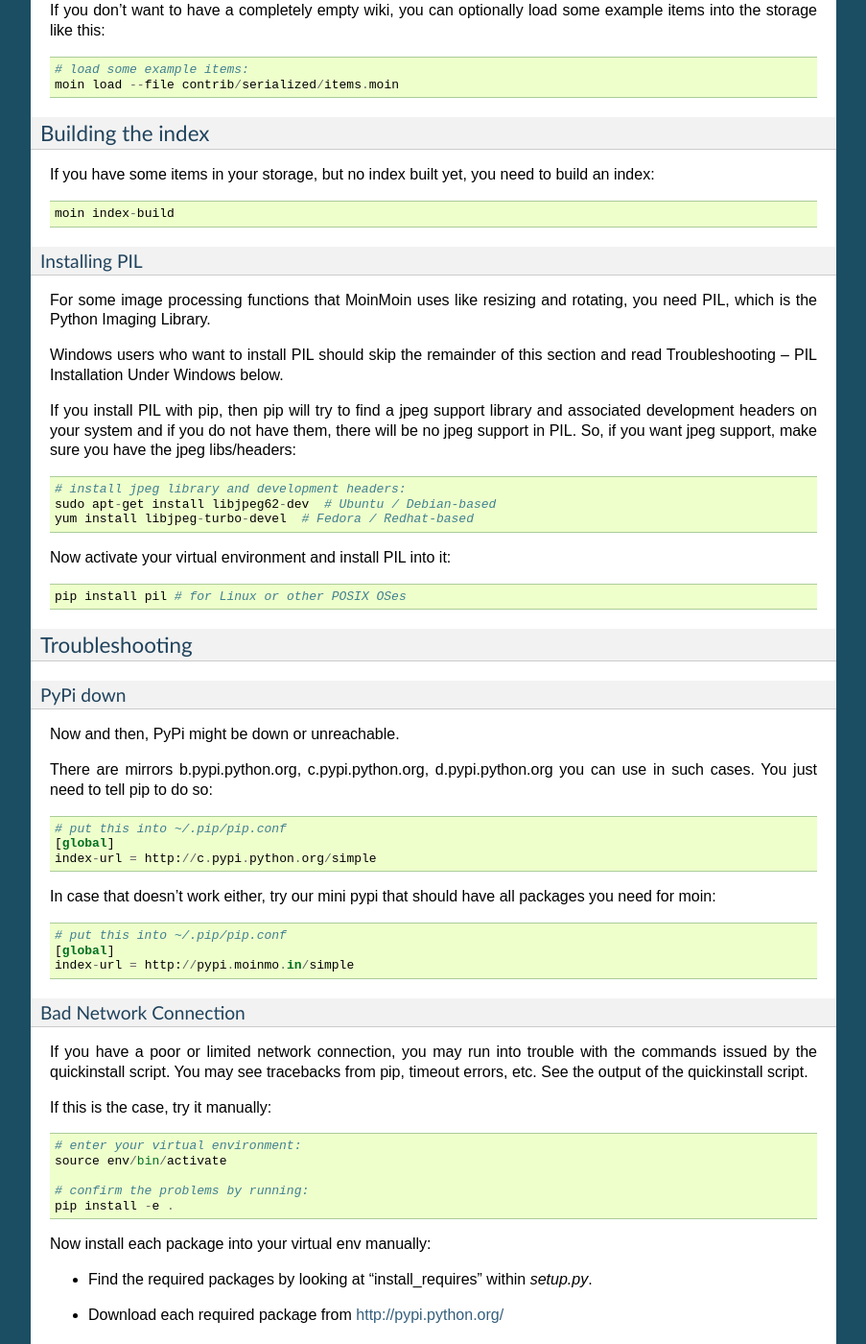
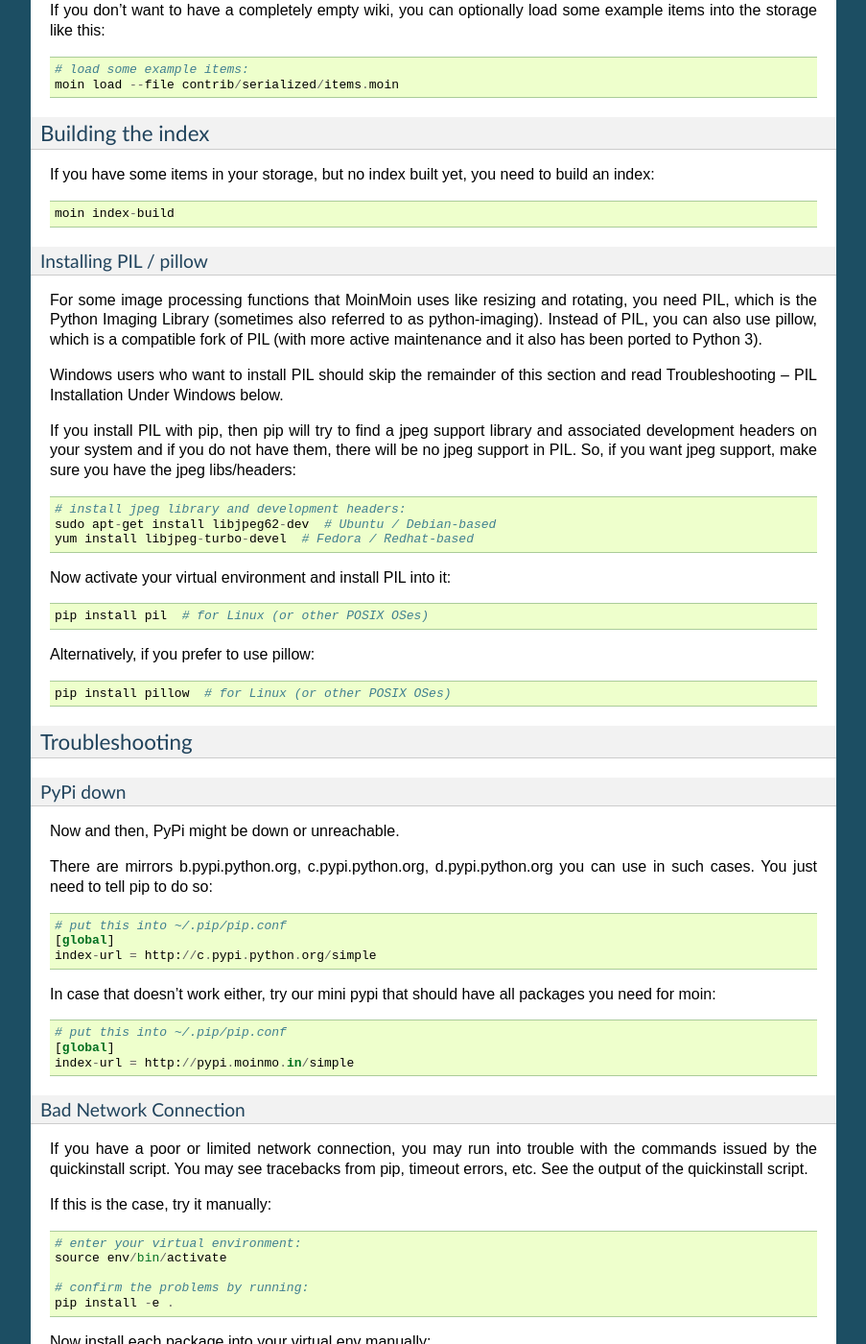
Before and after one commit to bhrigu123/moin-2.0-beta, a Sphinx documentation site: the page built from docs/admin/install.rst, in a window 1280 px wide and 1400 px high, scrolled down 2322 px. Shown: the whole window at 96% size, without its empty margins (198-1101 px from the left). Built offline with Sphinx 7.4.7, drawn with Linux system fonts in a browser that asks for light colours; pages that are not in the unit, such as notebooks, are missing from menus; some of the changed text lies outside the part shown.

Commit message:
docs / setup.py: mention pillow as an alternative to PIL

```diff
--- a/docs/admin/install.rst
+++ b/docs/admin/install.rst
@@ -133,10 +133,12 @@
  moin index-build
 
 
-Installing PIL
-~~~~~~~~~~~~~~
+Installing PIL / pillow
+~~~~~~~~~~~~~~~~~~~~~~~
 For some image processing functions that MoinMoin uses like resizing and rotating,
-you need PIL, which is the Python Imaging Library.
+you need PIL, which is the Python Imaging Library (sometimes also referred to as
+python-imaging). Instead of PIL, you can also use pillow, which is a compatible
+fork of PIL (with more active maintenance and it also has been ported to Python 3).
 
 Windows users who want to install PIL should skip the remainder of this section and read
 Troubleshooting -- PIL Installation Under Windows below.
@@ -151,7 +153,12 @@
 
 Now activate your virtual environment and install PIL into it::
 
- pip install pil # for Linux or other POSIX OSes
+ pip install pil  # for Linux (or other POSIX OSes)
+
+Alternatively, if you prefer to use pillow::
+
+ pip install pillow  # for Linux (or other POSIX OSes)
+
 
 Troubleshooting
 ---------------
@@ -202,8 +209,8 @@
 
 Repeat these steps until you don't see fatal errors.
 
-PIL Installation Under Windows
-~~~~~~~~~~~~~~~~~~~~~~~~~~~~~~
+PIL/pillow Installation Under Windows
+~~~~~~~~~~~~~~~~~~~~~~~~~~~~~~~~~~~~~
 PIL version 1.1.7 does not install correctly via "pip install pil" on Windows.
 Some users have had success using "pip install pillow", a fork of PIL fixing
 a packaging issue. Other users have resorted to installing PIL 1.1.6 in the
--- a/setup.py
+++ b/setup.py
@@ -123,6 +123,7 @@
                          # PIL is a binary dependency and some features of it
                          # require special libs/header to be installed before
                          # it can be compiled successfully
+        'pillow': ["pillow"],  # alternative to PIL
         'ldap': ["python-ldap>=2.0.0"],  # used by ldap auth
         'openid': ["python-openid>=2.2.4"],  # used by openid rp auth
         'sqla': ["sqlalchemy>=0.7.1"],  # used by sqla store
```
